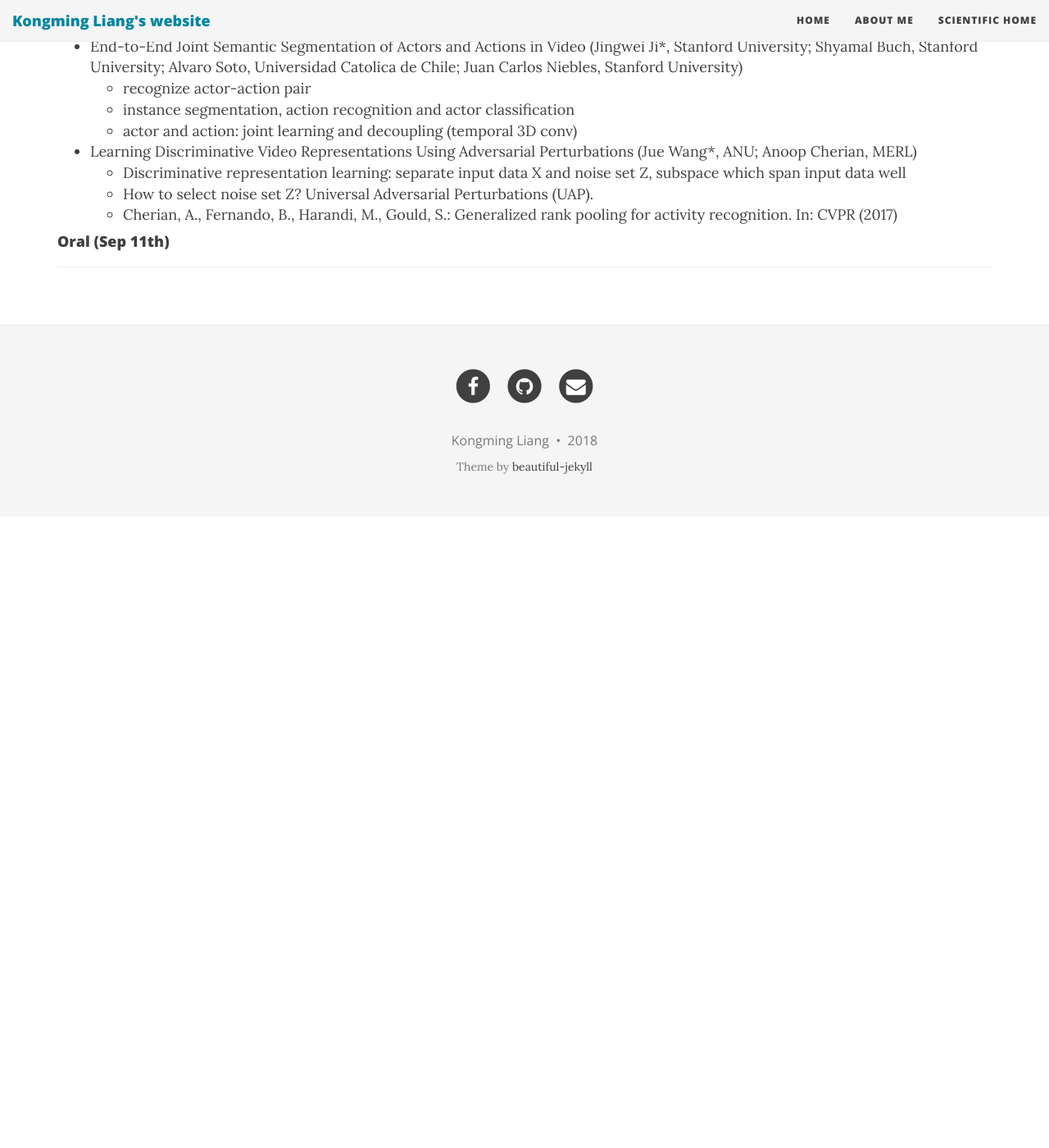
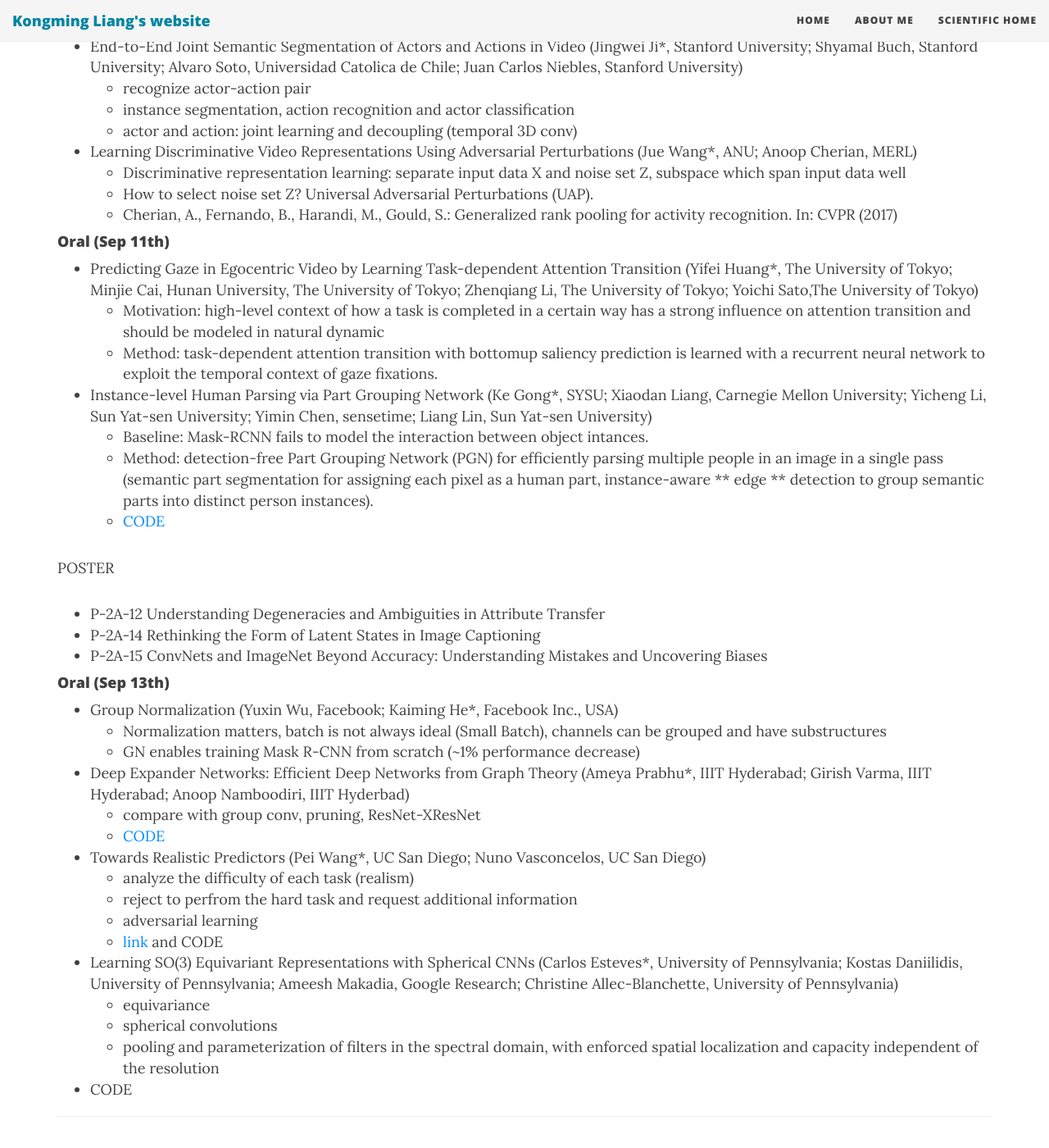
Before and after one commit to GriffinLiang/griffinliang.github.com, a Jekyll site: the page built from _posts/2018-09-08-ECCV.md, in a window 1280 px wide and 1400 px high, scrolled down 1633 px. Shown: the whole window at 82% size. Built offline with Jekyll 4.4.1, drawn with Linux system fonts in a browser that asks for light colours; nearby versions of some CDN libraries; before the commit the page ends 2263 px from its top, so only the background shows below that.

Commit message:
Update 2018-09-08-ECCV.md

```diff
--- a/_posts/2018-09-08-ECCV.md
+++ b/_posts/2018-09-08-ECCV.md
@@ -81,6 +81,40 @@ labels, which specify classes that observations do not belong to.
   - Cherian, A., Fernando, B., Harandi, M., Gould, S.: Generalized rank pooling for
 activity recognition. In: CVPR (2017)
 
+
 #### Oral (Sep 11th)
 
+- Predicting Gaze in Egocentric Video by Learning Task-dependent Attention Transition (Yifei Huang*, The University of Tokyo; Minjie Cai, Hunan University, The University of Tokyo; Zhenqiang Li, The University of Tokyo; Yoichi Sato,The University of Tokyo)
+  - Motivation: high-level context of how a task is completed in a certain way has a strong influence on attention transition and should be modeled in natural dynamic
+  - Method: task-dependent attention transition with bottomup saliency prediction is learned with a recurrent neural network to exploit the temporal context of gaze fixations.
+- Instance-level Human Parsing via Part Grouping Network (Ke Gong*, SYSU; Xiaodan Liang, Carnegie Mellon University; Yicheng Li, Sun Yat-sen University; Yimin Chen, sensetime; Liang Lin, Sun Yat-sen University)
+  - Baseline: Mask-RCNN fails to model the interaction between object intances.
+  - Method: detection-free Part Grouping Network (PGN) for efficiently parsing multiple people in an image in a single pass (semantic part segmentation for assigning each pixel as a human part, instance-aware ** edge ** detection to group semantic parts into distinct person instances).
+  - [CODE](http://sysu-hcp.net/lip/)
+
+POSTER
+- P-2A-12	Understanding Degeneracies and Ambiguities in Attribute Transfer
+- P-2A-14	Rethinking the Form of Latent States in Image Captioning
+- P-2A-15	ConvNets and ImageNet Beyond Accuracy: Understanding Mistakes and Uncovering Biases
+
+#### Oral (Sep 13th)
+
+- Group Normalization (Yuxin Wu, Facebook; Kaiming He*, Facebook Inc., USA)
+  - Normalization matters, batch is not always ideal (Small Batch), channels can be grouped and have substructures
+  - GN enables training Mask R-CNN from scratch (~1% performance decrease)
+- Deep Expander Networks: Efficient Deep Networks from Graph Theory (Ameya Prabhu*, IIIT Hyderabad; Girish Varma, IIIT Hyderabad; Anoop Namboodiri, IIIT Hyderbad)
+  - compare with group conv, pruning, ResNet-XResNet
+  - [CODE](https://github.com/DrImpossible/Deep-Expander-Networks)
+- Towards Realistic Predictors (Pei Wang*, UC San Diego; Nuno Vasconcelos, UC San Diego)
+  - analyze the difficulty of each task (realism)
+  - reject to perfrom the hard task and request additional information
+  - adversarial learning
+  - [link](http://www.svcl.ucsd.edu/~peiwang/) and CODE
+- Learning SO(3) Equivariant Representations with Spherical CNNs (Carlos Esteves*, University of Pennsylvania; Kostas Daniilidis, University of Pennsylvania; Ameesh Makadia, Google Research; Christine Allec-Blanchette, University of Pennsylvania)
+  - equivariance
+  - spherical convolutions
+  - pooling and parameterization of filters in the spectral domain,
+with enforced spatial localization and capacity independent of the resolution
+ - CODE
+
 ---
```
